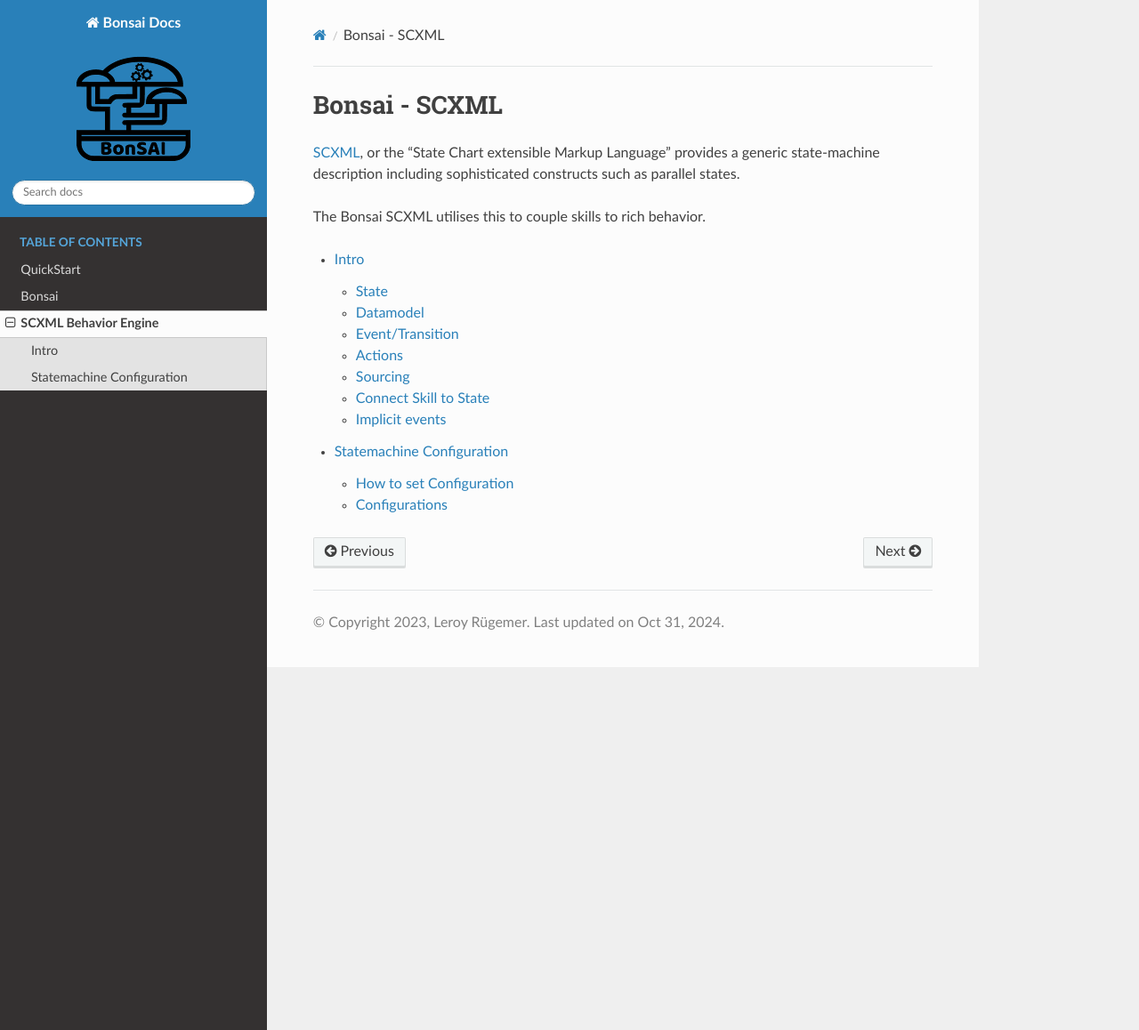
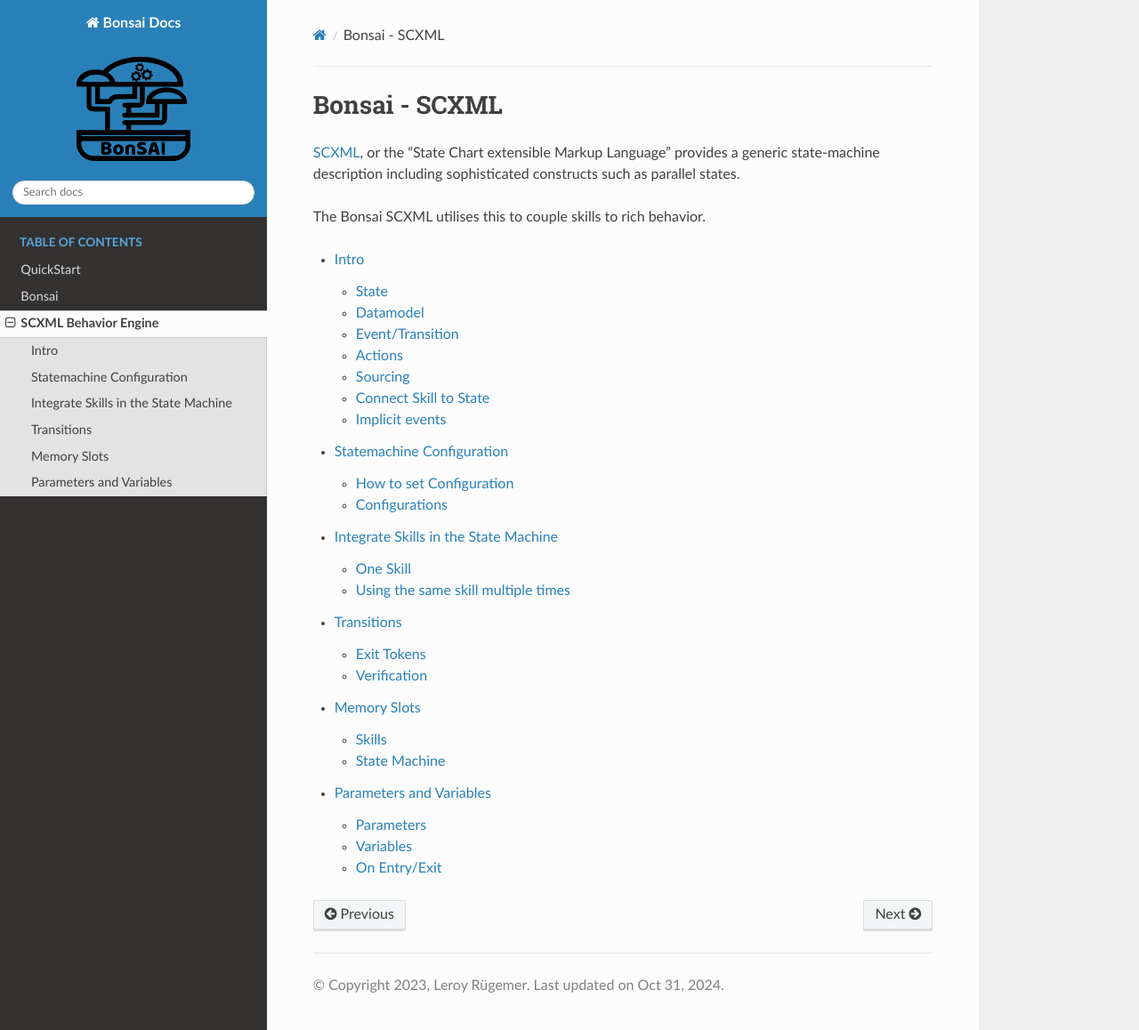
Before and after one commit to CentralLabFacilities/bonsai, a Sphinx documentation site: the page built from docs/source/behavior.rst, in a window 1280 px wide and 1158 px high. Shown: the whole window at 89% size. Built offline with Sphinx 7.4.7 and the Read the Docs theme 3.1.0, drawn with Linux system fonts in a browser that asks for light colours; pages that are not in the unit, such as notebooks, are missing from menus.

Commit message:
add examples (#36)

```diff
--- a/docs/source/behavior.rst
+++ b/docs/source/behavior.rst
@@ -14,3 +14,4 @@
 
     Intro <behavior/scxml-intro>
     Statemachine Configuration <behavior/config>
+    Examples <behavior/scxml-examples>
--- /dev/null
+++ b/docs/source/behavior/example/memory-slots.rst
@@ -0,0 +1,130 @@
+============
+Memory Slots
+============
+
+Skills
+------
+
+Slots are used to store data for other skills/states to use.
+
+Take a look at the SlotWriter and SlotReader skill:
+
+.. code-block:: kotlin
+
+    class SlotWriter : AbstractSkill() {
+
+        private var tokenSuccess: ExitToken? = null
+        private var slot: MemorySlotWriter<String>? = null
+
+        override fun configure(configurator: ISkillConfigurator) {
+            tokenSuccess = configurator.requestExitToken(ExitStatus.SUCCESS())
+            slot = configurator.getWriteSlot("StringToWriteTo", String::class.java)
+        }
+
+        override fun init(): Boolean {
+            return true
+        }
+
+        override fun execute(): ExitToken {
+            slot!!.memorize("Hello World")
+            return tokenSuccess!!
+        }
+
+        override fun end(curToken: ExitToken): ExitToken {
+            return curToken
+        }
+
+    }
+
+.. code-block:: kotlin
+
+    class SlotReader : AbstractSkill() {
+
+        private var tokenSuccess: ExitToken? = null
+        private var slot: MemorySlot<String>? = null
+
+        private var read: String? = ""
+
+        override fun configure(configurator: ISkillConfigurator) {
+            tokenSuccess = configurator.requestExitToken(ExitStatus.SUCCESS())
+            slot = configurator.getReadSlot<String>("StringIAmReading", String::class.java)
+        }
+
+        override fun init(): Boolean {
+            read = slot!!.recall<String>() ?: return false
+            return true
+        }
+
+        override fun execute(): ExitToken {
+            logger.info("current data: $read")
+            return tokenSuccess!!
+        }
+
+        override fun end(curToken: ExitToken): ExitToken {
+            return curToken
+        }
+
+    }
+
+Both want to access a slot which stores strings.
+The SlotWriter requests access to the slot with the key "StringToWriteTo" in which he wants to write The string "Hello World":
+
+.. code-block:: kotlin
+
+    slot = configurator.getWriteSlot("StringToWriteTo", String::class.java)
+
+    // ... some other code ...
+
+    override fun execute(): ExitToken {
+        slot!!.memorize("Hello World")
+        return tokenSuccess!!
+    }
+
+
+The SlotReader on the other hand requests a slot to read a string from.
+The read data is then simply printed:
+
+.. code-block:: kotlin
+
+    slot = configurator.getReadSlot<String>("StringIAmReading", String::class.java)
+
+    // ... some other code ...
+
+    override fun init(): Boolean {
+        read = slot!!.recall<String>() ?: return false
+        return true
+    }
+
+    override fun execute(): ExitToken {
+        logger.info("current data: $read")
+        return tokenSuccess!!
+    }
+
+State Machine
+-------------
+
+Now that we have the skills to read and write, we need to integrate them into our state machine.
+The skills require slots with the keys "StringToWriteTo" and "StringIAmReading".
+We have to assign a path for the slots in the state machine.
+The paths should be the same, so that the writer writes "hello World" and the reader then reads the same string.
+The path for the slots have to be defined in the datamodel. The data id needs to be "#_SLOTS".
+There, we can define the path for each slot key.
+
+.. code-block:: xml
+
+    <datamodel>
+        <data id="#_STATE_PREFIX" expr="'de.unibi.citec.clf.bonsai.skills.'"/>
+        <!-- slots are used to store data for other skills/states to use -->
+        <!-- we have to define the path for each used slot -->
+        <data id="#_SLOTS">
+            <slots>
+                <slot key="StringToWriteTo" state="example.SlotWriter" xpath="/path"/>
+                <slot key="StringIAmReading" state="example.SlotReader" xpath="/path"/>
+            </slots>
+        </data>
+    </datamodel>
+
+.. warning::
+    Keep in mind that the slot key in the datamodel of the state machine needs to be the same as in the skill!
+
+With the keys being setup correctly, the slot writer will write the string to the /path path and the reader will read from it.
--- /dev/null
+++ b/docs/source/behavior/example/parameter.rst
@@ -0,0 +1,140 @@
+============
+Parameters and Variables
+============
+
+Parameters
+----------
+
+Some skills require further parameters that you don't necessarily want to write in a slot.
+For that case, the state machine enables propagating parameters to the skill.
+
+For example, the skill ParameterHaver defines two parameters "value" and "optional":
+
+.. code-block:: kotlin
+
+    class ParameterHaver : AbstractSkill() {
+
+        private var value = ""
+        private var optional = false
+
+        //...
+
+        override fun configure(configurator: ISkillConfigurator) {
+            // ...
+            value = configurator.requestValue("value")
+            optional = configurator.requestOptionalBool("option", optional)
+        }
+        // ...
+    }
+
+Each Parameters needs to be requested by the configurator.
+The "optional" parameter here is an optional bool value.
+
+When we are using this skill in the state machine, we can provide the skill with these parameters.
+The parameter "value" *must* be provided in the state machine. The parameters have to be set in a datamodel **within** the state:
+
+.. code-block:: xml
+
+    <state id="example.ParameterHaver">
+        <!-- skill parameter are read from the state datamodel -->
+        <datamodel>
+            <data id="value" expr="'Hello'"/>
+        </datamodel>
+        <transition event="ParameterHaver.*" target="example.ParameterHaver#option"/>
+    </state>
+
+    <state id="example.ParameterHaver#option">
+        <datamodel>
+            <data id="value" expr="'World'"/>
+            <data id="option" expr="true"/>
+        </datamodel>
+        <transition event="ParameterHaver.*" target="End"/>
+    </state>
+
+.. warning::
+    Make sure to use extra quotes for strings! ``<data id="value" expr="'Hello'"/>``.
+    Booleans and numbers do not need the extra quotes.
+
+
+Variables
+---------
+
+Variables are not specific for each state but rather for the whole state machine. As such, they are defined in the datamodel of the state machine:
+
+.. code-block:: xml
+
+    <scxml xmlns="http://www.w3.org/2005/07/scxml" version="1.0" initial="example.ParameterHaver">
+        <datamodel>
+            <data id="hellosToSpeak" expr="3"/>
+        </datamodel>
+
+        <state id="example.ParameterHaver">
+            <datamodel>
+                <data id="value" expr="'@hellosToSpeak'"/>
+            </datamodel>
+            <transition event="ParameterHaver.*" target="End" />
+        </state>
+    </scxml>
+
+The ParameterHaver skill gets the "hellosToSpeak" variable assigned as parameter.
+
+.. warning::
+    Since the "value" parameter needs to be a string, we need to add quotes and a @ to get the variable as string:
+    ``<data id="value" expr="'@hellosToSpeak'"/>``
+
+During transitions we can execute SCXML actions.
+The variables can be changed by assigning them a new value using the "assign" action:
+
+.. code-block:: xml
+
+    <scxml xmlns="http://www.w3.org/2005/07/scxml" version="1.0" initial="example.ParameterHaver">
+        <datamodel>
+            <data id="hellosToSpeak" expr="3"/>
+        </datamodel>
+
+        <state id="example.ParameterHaver">
+            <datamodel>
+                <data id="value" expr="'Hello'"/>
+            </datamodel>
+            <transition event="ParameterHaver.*" target="example.ParameterHaver" >
+                <assign name="hellosToSpeak" expr="hellosToSpeak - 1"/>
+            </transition>
+        </state>
+    </scxml>
+
+With variables, we also can introduce conditions in transitions. For example, as long as "hellosToSpeak" is greater than 1, we want ParameterHaver to be executed again.
+This can be done by adding ``cond="hellosToSpeak > 1"`` in the transition. Another transition without any conditions is then defined at the end:
+
+.. code-block:: xml
+
+    <state id="example.ParameterHaver">
+        <datamodel>
+            <data id="value" expr="'Hello'"/>
+        </datamodel>
+
+        <transition event="ParameterHaver.*" cond="hellosToSpeak > 1" target="example.ParameterHaver">
+            <assign name="hellosToSpeak" expr="hellosToSpeak - 1"/>
+        </transition>
+        <transition event="ParameterHaver.*" target="End" />
+    </state>
+
+On Entry/Exit
+--------
+
+We can also use the on_entry/on_exit actions of the state to assign some values to a variable.
+The on_entry action here decrements the "hellosToSpeak" variable each time the state machine transitions back to the state:
+
+.. code-block:: xml
+
+    <state id="example.ParameterHaver">
+        <datamodel>
+            <data id="value" expr="'Hello'"/>
+        </datamodel>
+
+        <onentry>
+            <assign name="hellosToSpeak" expr="hellosToSpeak - 1"/>
+        </onentry>
+
+        <transition event="ParameterHaver.*" cond="hellosToSpeak > 0" target="example.ParameterHaver" />
+        <transition event="ParameterHaver.*" target="End" />
+    </state>
--- /dev/null
+++ b/docs/source/behavior/example/scxml-skills.rst
@@ -0,0 +1,123 @@
+==============================================
+Integrate Bonsai Skills into the State Machine
+==============================================
+
+One Skill
+---------
+
+Let's take a look at a Bonsai skill which we want to integrate into our state machine:
+
+.. code-block:: kotlin
+
+    package de.unibi.citec.clf.bonsai.skills.example
+
+    import de.unibi.citec.clf.bonsai.engine.model.AbstractSkill
+    import de.unibi.citec.clf.bonsai.engine.model.ExitToken
+    import de.unibi.citec.clf.bonsai.engine.model.config.ISkillConfigurator
+    import de.unibi.citec.clf.bonsai.engine.model.config.SkillConfigurationException
+
+    /**
+    * This skill does nothing
+    */
+    class Nothing : AbstractSkill() {
+        @Throws(SkillConfigurationException::class)
+        override fun configure(configurator: ISkillConfigurator) {
+            // In configure we can setup the skill
+            // This is executed during LOAD for verification and again before the skill gets executed
+        }
+
+        override fun init(): Boolean {
+            // Init the executed first
+            // we can only succeed or fail the initialisation
+            // if we return false the skill is stopped and exists with `FATAL`
+            return true
+        }
+
+        override fun execute(): ExitToken {
+            // In execute the main work of the skill should happen
+            // By returning `ExitToken.loop` execute gets called again thus creating a loop
+            return ExitToken.fatal()
+        }
+
+        override fun end(curToken: ExitToken): ExitToken {
+            // end is called after execute finishes with a non Loop status
+            // the returned token is the final status of the skill
+            return curToken
+        }
+    }
+
+
+This skill is in the ``de.unibi.citec.clf.bonsai.skills.example`` package.
+The file is named ``Nothing.kt``. Each Bonsai Skill needs to inherit from the ``AbstractSkill`` class.
+
+Now, how to we integrate this skill into our state machine? The following example shows how:
+
+.. code-block:: xml
+
+    <?xml version="1.0" encoding="UTF-8"?>
+    <scxml xmlns="http://www.w3.org/2005/07/scxml" version="1.0" initial="Nothing">
+        <datamodel>
+            <data id="#_STATE_PREFIX" expr="'de.unibi.citec.clf.bonsai.skills.example.'"/>
+        </datamodel>
+
+        <state id="Nothing">
+            <transition event="Nothing.fatal" target="End"/>
+        </state>
+
+        <state id="End" final="true"/>
+
+    </scxml>
+
+
+The state machine begins with the state with the id "Nothing" by setting ``initial="Nothing``:
+::
+
+    ``<scxml xmlns="http://www.w3.org/2005/07/scxml" version="1.0" initial="Nothing">``
+
+In order for the state machine to find the Nothing skill in the ``de.unibi.citec.clf.bonsai.skills.example`` package we have to setup the ``#_STATE_PREFIX`` (Mind the full stop/period at the end of the prefix):
+
+.. code-block:: xml
+
+    <datamodel>
+        <data id="#_STATE_PREFIX" expr="'de.unibi.citec.clf.bonsai.skills.example.'"/>
+    </datamodel>
+
+The state machine then tries to find the skill "#_STATE_PREFIX.id".
+The id here is set to 'Nothing'. Thus, this state uses the de.unibi.citec.clf.bonsai.skills.example.Nothing class.
+
+.. code-block:: xml
+
+    <state id="Nothing">
+        <transition event="Nothing.fatal" target="End"/>
+    </state>
+
+    <state id="End" final="true"/>
+
+After the skill finishes its exit status gets send as event `id.event`.
+Here the target is End, which is a final state, thus, ending the behavior.
+
+The state machine will go to the Nothing skill and execute it.
+Since the Nothing skill only returns the Fatal exit token, we transition on the Nothing.fatal event to the End state.
+
+Using the same skill multiple times
+-----------------------------------
+
+The state id are unique to each state. So what do we do when we want to use a skill multiple times?
+For this case, we can add a hashtag some text following it, which will be ignored in the search for the class.
+
+Following the example above, we can thus add a second state as follows:
+
+.. code-block:: xml
+
+    <state id="Nothing">
+        <!-- The transition only uses the skill name -->
+        <transition event="Nothing.fatal" target="Nothing#2"/>
+    </state>
+
+    <!-- This results in unique state ids we can refer to -->
+    <state id="Nothing#2">
+        <transition event="Nothing.fatal" target="End"/>
+    </state>
+
+The transition event only uses the skill name.
+To refer to the skill, use the whole unique id with the hashtag as done in the transition block of the "Nothing" state.
--- /dev/null
+++ b/docs/source/behavior/example/scxml-transition.rst
@@ -0,0 +1,96 @@
+===========
+Transitions
+===========
+
+Exit Tokens
+-----------
+
+A skill can return several statuses. The main ones are success, fatal and error.
+
+Take a look at the following example skill:
+
+.. code-block:: kotlin
+
+    package de.unibi.citec.clf.bonsai.skills.example
+
+    import de.unibi.citec.clf.bonsai.engine.model.AbstractSkill
+    import de.unibi.citec.clf.bonsai.engine.model.ExitStatus
+    import de.unibi.citec.clf.bonsai.engine.model.ExitToken
+    import de.unibi.citec.clf.bonsai.engine.model.config.ISkillConfigurator
+    import de.unibi.citec.clf.bonsai.engine.model.config.SkillConfigurationException
+
+    /**
+    * This skill only succeeds
+    */
+    class Succeeder : AbstractSkill() {
+        private var tokenSuccess: ExitToken? = null
+
+        @Throws(SkillConfigurationException::class)
+        override fun configure(configurator: ISkillConfigurator) {
+            tokenSuccess = configurator.requestExitToken(ExitStatus.SUCCESS())
+            configurator.requestExitToken(ExitStatus.ERROR().ps("never"))
+            configurator.requestExitToken(ExitStatus.ERROR().ps("neverEver"))
+        }
+
+        override fun init(): Boolean {
+            // returning false here makes the skill FATAL
+            return true
+        }
+
+        override fun execute(): ExitToken {
+            // we always return success
+            return tokenSuccess!!
+        }
+
+        override fun end(curToken: ExitToken): ExitToken {
+            return curToken
+        }
+    }
+
+Each skill can only return Exit tokens The FATAL and LOOP tokens can be used directly.
+In order to use Success and Error tokens, they have to be requested first:
+
+.. code-block:: kotlin
+
+    tokenSuccess = configurator.requestExitToken(ExitStatus.SUCCESS())
+
+If you want several tokens or return more information, you can register Exit tokens with a processing status:
+
+.. code-block:: kotlin
+
+    configurator.requestExitToken(ExitStatus.ERROR().ps("never"))
+    configurator.requestExitToken(ExitStatus.ERROR().ps("neverEver"))
+
+.. warning::
+    You should not use an exit token without a processing status when you already defined the token with a processing status.
+    In this example, you should not use the ExitStatus.ERROR() token without a processing status, since we already defined the Error tokens with ps "never" and "neverEver".
+
+Depending on the skill, other process statuses can be returned which then need to be considered in the state machine.
+
+This can be easily done by adding the processing status in the event:
+
+.. code-block:: xml
+
+    <state id="example.Succeeder">
+        <transition event="Succeeder.success" target="End"/>
+        <transition event="Succeeder.fatal" target="Fatal"/>
+        <transition event="Succeeder.error.never" target="Fatal"/>
+        <transition event="Succeeder.error.*" target="Fatal"/>
+    </state>
+
+As can be seen above, the Error token with ps "never" is explicitly considered.
+The other error transitions are catched with the ``<transition event="Succeeder.error.*" target="Fatal"/>``
+
+.. warning::
+    It is important that the transition ``<transition event="Succeeder.error.*" target="Fatal"/>`` comes at last, as we do not want the "Succeeder.error.never" event to be catched by it as well.
+
+Verification
+------------
+
+If we forget some events bonsai will remind us after loading.
+For example, if we would not include the error transitions above, you would then see errors looking something like this:
+
+::
+
+    State with id "de.unibi.citec.clf.bonsai.skills.example.Succeeder" misses transition for event "Succeeder.error.neverEver"
+    State with id "de.unibi.citec.clf.bonsai.skills.example.Succeeder" misses transition for event "Succeeder.error.never"
```
Also changed, not shown: docs/source/behavior/example/compound.rst (added, +28 -0 lines), docs/source/behavior/scxml-examples.rst (added, +12 -0 lines).
